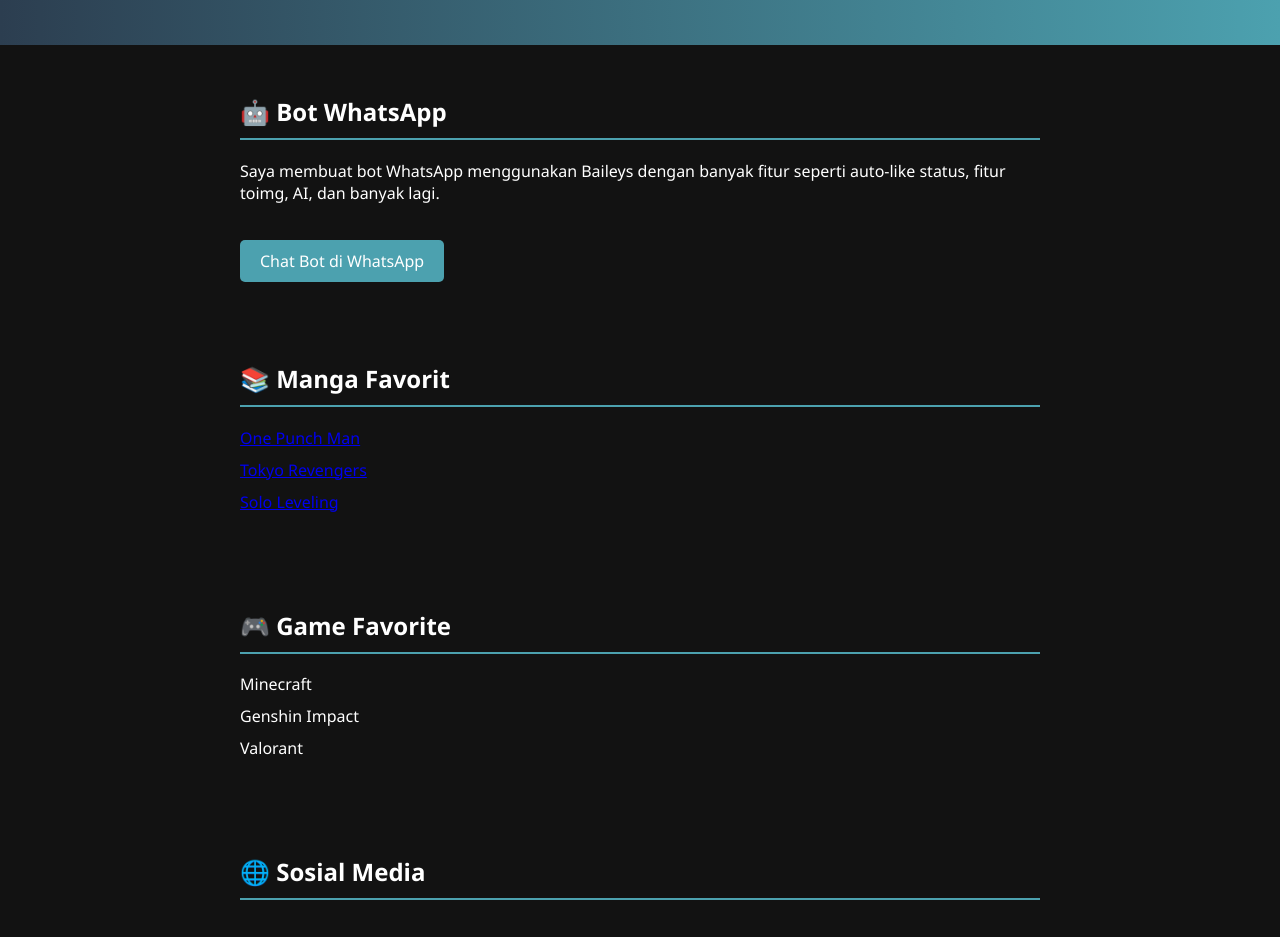
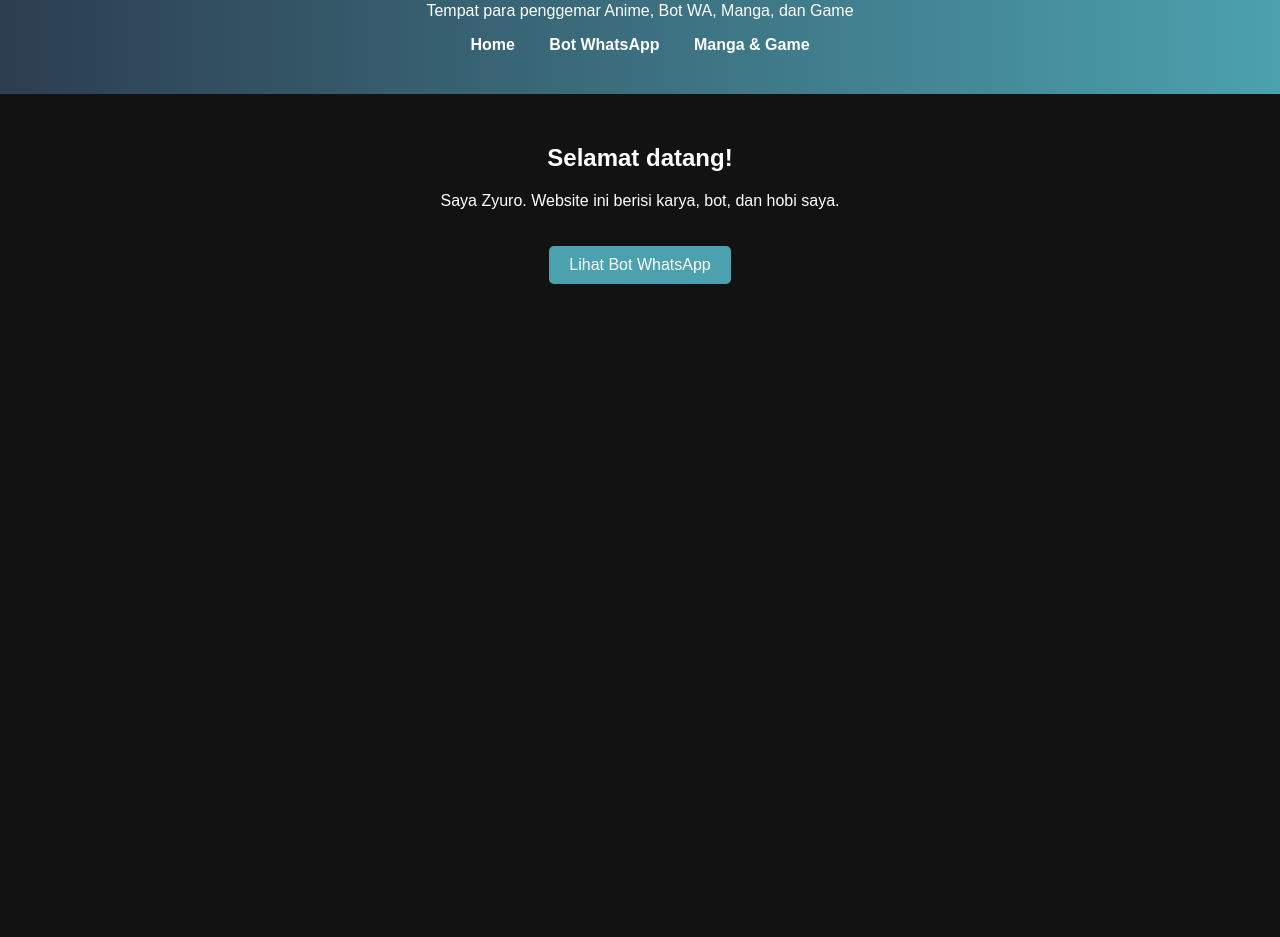
Before and after one commit to ZumiOchi/ZyuroNation, a plain HTML site: page index.html in a window 1280 px wide. Shown: the part 118-1055 px from the top of the page. After the commit the page ends 800 px from the top, so only its background shows below. Drawn offline with Linux system fonts and the light colour scheme.

Commit message:
Update index.html

```diff
--- a/index.html
+++ b/index.html
@@ -1,106 +1,32 @@
 <!DOCTYPE html>
 <html lang="id">
 <head>
-  <meta charset="UTF-8">
-  <meta name="viewport" content="width=device-width, initial-scale=1">
-  <title>ZyuroNation</title>
+  <meta charset="UTF-8" />
+  <meta name="viewport" content="width=device-width, initial-scale=1" />
+  <title>Beranda | ZyuroNation</title>
   <style>
-    body {
-      margin: 0;
-      padding: 0;
-      font-family: 'Segoe UI', sans-serif;
-      background-color: #121212;
-      color: #ffffff;
-    }
-    header {
-      background: linear-gradient(90deg, #2c3e50, #4ca1af);
-      padding: 30px;
-      text-align: center;
-    }
-    header h1 {
-      margin: 0;
-      font-size: 2.5em;
-    }
-    header p {
-      margin-top: 10px;
-      font-style: italic;
-    }
-    section {
-      padding: 30px;
-      max-width: 800px;
-      margin: auto;
-    }
-    h2 {
-      border-bottom: 2px solid #4ca1af;
-      padding-bottom: 10px;
-    }
-    .manga-list, .game-list {
-      list-style: none;
-      padding: 0;
-    }
-    .manga-list li, .game-list li {
-      margin-bottom: 10px;
-    }
-    .btn {
-      display: inline-block;
-      margin: 20px 10px 0 0;
-      padding: 10px 20px;
-      background-color: #4ca1af;
-      color: #fff;
-      text-decoration: none;
-      border-radius: 5px;
-    }
-    .btn:hover {
-      background-color: #5cbcd2;
-    }
-    footer {
-      text-align: center;
-      padding: 20px;
-      font-size: 0.9em;
-      color: #aaa;
-    }
+    body { margin: 0; font-family: sans-serif; background: #121212; color: #fff; text-align: center; }
+    header { padding: 40px; background: linear-gradient(90deg, #2c3e50, #4ca1af); }
+    nav a { color: #fff; margin: 0 15px; text-decoration: none; font-weight: bold; }
+    nav a:hover { text-decoration: underline; }
+    section { padding: 30px; }
+    .btn { display: inline-block; padding: 10px 20px; margin-top: 20px; background: #4ca1af; color: white; border-radius: 5px; text-decoration: none; }
   </style>
 </head>
 <body>
-
   <header>
     <h1>ZyuroNation</h1>
-    <p>Anime | Bot WhatsApp | Manga | Game</p>
+    <p>Tempat para penggemar Anime, Bot WA, Manga, dan Game</p>
+    <nav>
+      <a href="index.html">Home</a>
+      <a href="bot.html">Bot WhatsApp</a>
+      <a href="manga-game.html">Manga & Game</a>
+    </nav>
   </header>
-
   <section>
-    <h2>🤖 Bot WhatsApp</h2>
-    <p>Saya membuat bot WhatsApp menggunakan Baileys dengan banyak fitur seperti auto-like status, fitur toimg, AI, dan banyak lagi.</p>
-    <a class="btn" href="https://wa.me/6281234567890" target="_blank">Chat Bot di WhatsApp</a>
+    <h2>Selamat datang!</h2>
+    <p>Saya Zyuro. Website ini berisi karya, bot, dan hobi saya.</p>
+    <a class="btn" href="bot.html">Lihat Bot WhatsApp</a>
   </section>
-
-  <section>
-    <h2>📚 Manga Favorit</h2>
-    <ul class="manga-list">
-      <li><a href="https://mangadex.org" target="_blank">One Punch Man</a></li>
-      <li><a href="https://mangadex.org" target="_blank">Tokyo Revengers</a></li>
-      <li><a href="https://mangadex.org" target="_blank">Solo Leveling</a></li>
-    </ul>
-  </section>
-
-  <section>
-    <h2>🎮 Game Favorite</h2>
-    <ul class="game-list">
-      <li>Minecraft</li>
-      <li>Genshin Impact</li>
-      <li>Valorant</li>
-    </ul>
-  </section>
-
-  <section>
-    <h2>🌐 Sosial Media</h2>
-    <a class="btn" href="https://instagram.com/zyuronation" target="_blank">Instagram</a>
-    <a class="btn" href="https://github.com/zyuronation" target="_blank">GitHub</a>
-  </section>
-
-  <footer>
-    &copy; 2025 ZyuroNation | Dibuat dengan semangat anime & teknologi.
-  </footer>
-
 </body>
 </html>
```
